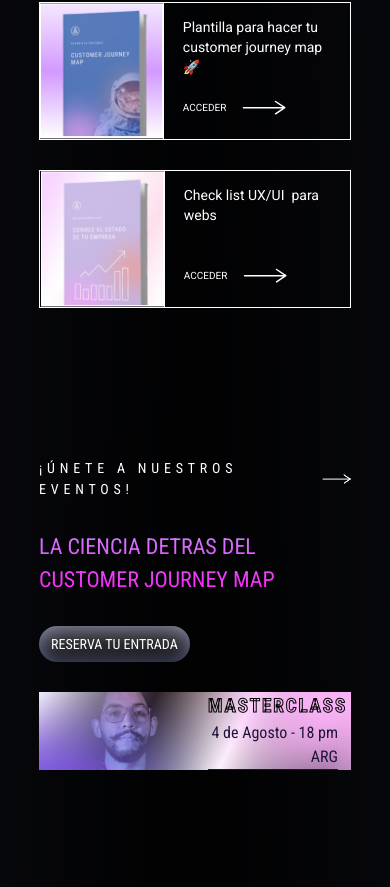
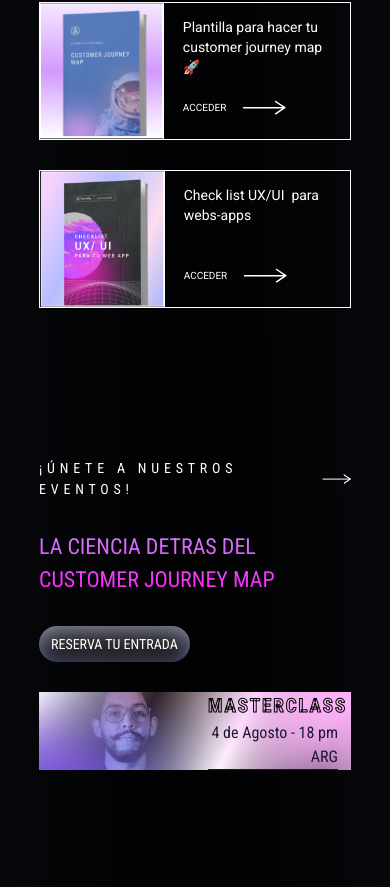
Before and after one commit to enrique-dev-coder/launchy.me, a Next.js app: page / in a window 390 px wide. Shown: the part 5277-6164 px from the top of the page. Built offline with nearby package versions, Linux system fonts and the light colour scheme; a web font is replaced by a local one.

Commit message:
correccion de detalles del form y links de recursos agregados

```diff
--- a/components/ContactPage/ContactForm.jsx
+++ b/components/ContactPage/ContactForm.jsx
@@ -1,6 +1,6 @@
-import React, { useState } from "react";
-import HomeSectionContainer from "../../components/Wrappers/HomeSectionContainer";
-import SubscribeModal from "../subscribeModal";
+import React, { useState } from 'react';
+import HomeSectionContainer from '../../components/Wrappers/HomeSectionContainer';
+import SubscribeModal from '../subscribeModal';
 const InputContactForm = ({
   title,
   type,
@@ -28,11 +28,11 @@ const InputContactForm = ({
 
 const ContactForm = () => {
   const [formValues, setFormValues] = useState({
-    name: "",
-    mail: "",
-    select1: "",
-    select2: "",
-    message: "",
+    name: '',
+    mail: '',
+    select1: '',
+    select2: '',
+    message: '',
   });
   const { name, mail, select1, select2, message } = formValues;
   const [formConfirmation, setFormConfirm] = useState(false);
@@ -42,42 +42,42 @@ const ContactForm = () => {
     let xhr = new XMLHttpRequest();
     //peticion a url  al formulario de hubspot
     let url =
-      "https://api.hsforms.com/submissions/v3/integration/submit/21108231/c217499f-c774-47a5-ae7c-b16a8201b566";
+      'https://api.hsforms.com/submissions/v3/integration/submit/21108231/c217499f-c774-47a5-ae7c-b16a8201b566';
     //array con los valores del estado
     let data = {
       fields: [
         {
-          name: "firstname",
+          name: 'firstname',
           value: name,
         },
         {
-          name: "email",
+          name: 'email',
           value: mail,
         },
         {
-          name: "necesidades",
+          name: 'necesidades',
           value: select1,
         },
         {
-          name: "solcuiones2",
+          name: 'solcuiones2',
           value: select2,
         },
         {
-          name: "message",
+          name: 'message',
           value: message,
         },
       ],
       context: {
-        pageUri: "http://localhost:3000/",
-        pageName: "Launchy",
+        pageUri: 'http://localhost:3000/',
+        pageName: 'Launchy',
       },
     };
     //pasamos el dato a JSON para enviar
     let final_data = JSON.stringify(data);
     //metodo de postear  a la url de hubspot
-    xhr.open("POST", url);
+    xhr.open('POST', url);
     //mandar peticion de typo application/json
-    xhr.setRequestHeader("Content-Type", "application/json");
+    xhr.setRequestHeader('Content-Type', 'application/json');
     //funcion que sirce para verificar que se haya mandado el form
     xhr.onreadystatechange = function () {
       if (xhr.readyState === 4 && xhr.status === 200) {
@@ -95,11 +95,11 @@ const ContactForm = () => {
     xhr.send(final_data);
     //dejar vacio el estado que mandael form
     setFormValues({
-      name: "",
-      mail: "",
-      select1: "",
-      select2: "",
-      message: "",
+      name: '',
+      mail: '',
+      select1: '',
+      select2: '',
+      message: '',
     });
   };
 
@@ -122,7 +122,7 @@ const ContactForm = () => {
           {formConfirmation && (
             <SubscribeModal
               background={
-                "linear-gradient(180deg, rgba(176, 152, 240, 0.59) 100%, rgba(134, 20, 130, 0.2) 100%)"
+                'linear-gradient(180deg, rgba(176, 152, 240, 0.59) 100%, rgba(134, 20, 130, 0.2) 100%)'
               }
               closeModal={() => setFormConfirm(false)}
             />
@@ -133,16 +133,16 @@ const ContactForm = () => {
           <form className="w-full" onSubmit={handleSubmit}>
             <div className="flex flex-col md:flex-row justify-between">
               <InputContactForm
-                type={"text"}
-                title={"¿Cómo te llamas? *"}
+                type={'text'}
+                title={'¿Cómo te llamas? *'}
                 placeholder="Nicolas Tesla"
                 name="name"
                 value={name}
                 onChangeFunction={handleInputChange}
               />
               <InputContactForm
-                type={"mail"}
-                title={"Tu Mail *"}
+                type={'mail'}
+                title={'Tu Mail *'}
                 placeholder="nicolas@empresacool.com"
                 name="mail"
                 value={mail}
@@ -150,8 +150,8 @@ const ContactForm = () => {
               />
             </div>
             {/*select*/}
-            <div className="flex justify-between mb-[20px]  flex-col md:flex-row">
-              <div className="flex flex-col w-full md:w-[45%] mb-[20px]">
+            <div className="flex justify-between mb-[20px]  flex-col ">
+              <div className="flex flex-col w-full  mb-[20px]">
                 <label className="text-white font-normal text-base roboto_normal mb-[10px] ">
                   Quisieras:
                 </label>
@@ -172,7 +172,7 @@ const ContactForm = () => {
                   <option value="Otros">Otros</option>
                 </select>
               </div>
-              <div className="flex flex-col w-full md:w-[45%]">
+              <div className="flex flex-col w-full ">
                 <label className="text-white font-normal text-base roboto_normal mb-[10px] ">
                   ¿Qué solución te interesó?
                 </label>
--- a/components/Parte7Home/FreeResource.jsx
+++ b/components/Parte7Home/FreeResource.jsx
@@ -1,10 +1,11 @@
 import { useEffect, useState } from 'react';
 
-const ResourceCard = ({ img, title, renderOnMobile }) => {
+const ResourceCard = ({ img, title, renderOnMobile, link }) => {
   return (
     renderOnMobile && (
+      <a href={link} target="_blank" rel="noopener noreferrer ">
         <div
-        className={`w-full mb-[30px] md:mb-0 md:w-[275px] h-[138px] ${
+          className={`w-full mb-[30px] md:mb-0 md:w-[275px] h-[138px] cursor-pointer ${
             title === null && ' border-none'
           } flex  border border-white`}
         >
@@ -15,7 +16,9 @@ const ResourceCard = ({ img, title, renderOnMobile }) => {
             } border-white flex flex-col justify-center`}
           >
             <div className="w-[80%] h-[80%] flex flex-col  mx-auto">
-            <p className="text-white flex-1  text-sm roboto_normal ">{title}</p>
+              <p className="text-white flex-1  text-sm roboto_normal ">
+                {title}
+              </p>
               {title && (
                 <div className="flex mb-[10px]">
                   <p className="text-white  text-[10px] mr-4 uppercase roboto_normal">
@@ -27,6 +30,7 @@ const ResourceCard = ({ img, title, renderOnMobile }) => {
             </div>
           </div>
         </div>
+      </a>
     )
   );
 };
@@ -44,11 +48,13 @@ const FreeResource = () => {
       img: '/img/team/customer.png',
       title: 'Plantilla para hacer tu customer journey map 🚀 ',
       renderOnMobile: true,
+      link: 'https://launchy-21017130.hubspotpagebuilder.com/customer-journey-map',
     },
     {
-      img: '/img/team/autodiagnostico.png',
-      title: 'Check list UX/UI  para webs',
+      img: '/img/checklist-ux-ui.png',
+      title: 'Check list UX/UI  para webs-apps',
       renderOnMobile: true,
+      link: 'https://launchy-21017130.hubspotpagebuilder.com/checklist-ux-ui',
     },
     {
       img: '',
@@ -71,6 +77,7 @@ const FreeResource = () => {
           //esto es para que no renderice la tarjeta en blacno
 
           <ResourceCard
+            link={r.link}
             key={i}
             img={r.img}
             title={r.title}
--- a/components/SubscribeForm.jsx
+++ b/components/SubscribeForm.jsx
@@ -116,7 +116,12 @@ const SubscribeForm = () => {
           </button>
           <p className="mt-[20px] text-sm" style={{ color: '#DCDCDC' }}>
             Acepto las{' '}
-            <span className="underline">Politicas de Privacidad </span> al
+            <a href="/privacy">
+              <span className="underline cursor-pointer">
+                Politicas de Privacidad{' '}
+              </span>{' '}
+              al
+            </a>
             suscribirme.
           </p>
         </form>
--- a/components/pagesAtom/FAQ.jsx
+++ b/components/pagesAtom/FAQ.jsx
@@ -92,7 +92,7 @@ const FAQ = () => {
   const { porque, proyectos, especialidad, aliens, partners, referidos } = show;
 
   return (
-    <div className="flex flex-col bg-black text-white gap-6 w-full max-w-[550px] ">
+    <div className="flex flex-col  text-white gap-6 w-full max-w-[550px] ">
       <h2 className="text-white font-medium uppercase text-[28px]   mb-[30px]">
         NOS SUELEN PREGUNTAR...
       </h2>
--- a/components/pagesAtom/FAQsingle.jsx
+++ b/components/pagesAtom/FAQsingle.jsx
@@ -17,15 +17,15 @@ const FAQsingle = ({ text, answer, type, show, showDispatch }) => {
 
       <div
         className={`flex  pointer-events-none w-[85%] py-[15px] mx-auto ${
-          show ? "block" : "hidden"
-        } bg-black`}
+          show ? 'block' : 'hidden'
+        } `}
       >
         {answer}
       </div>
       {/*ELi aqui cambie la flechita por un icono y solo le deje la logica con los giros*/}
       <div
         className={`  absolute right-0 translate-y-1 transition-all transform ${
-          show ? "rotate-[180deg] " : "rotate-[0deg] "
+          show ? 'rotate-[180deg] ' : 'rotate-[0deg] '
         } mr-[5%]`}
       >
         <img
--- a/pages/contact/index.jsx
+++ b/pages/contact/index.jsx
@@ -8,7 +8,7 @@ const index = () => {
   return (
     <StarBackgroundCss>
       {/*div vacio solo para dejar espacio en el section container porque me da hueva acomodorlao para casos  donde se incie con una seccion*/}
-      <div className="w-full h-[150px]"></div>
+      <div className="w-full h-[100px]"></div>
       <ContactForm />
       <FaqContact />
       <SubscribeForm />
--- a/styles/globals.css
+++ b/styles/globals.css
@@ -12,7 +12,7 @@
   background: #727374;
 }
 
-@import url("https://fonts.googleapis.com/css2?family=Joan&family=Roboto+Condensed:wght@300;400;700&family=Roboto:wght@300;400;500;700;900&display=swap");
+@import url('https://fonts.googleapis.com/css2?family=Joan&family=Roboto+Condensed:wght@300;400;700&family=Roboto:wght@300;400;500;700;900&display=swap');
 
 html {
   overflow-x: hidden !important;
@@ -20,7 +20,7 @@ html {
 }
 
 body {
-  font-family: "Roboto Condensed", sans-serif;
+  font-family: 'Roboto Condensed', sans-serif;
   overflow-x: hidden;
 }
 /*
@@ -79,7 +79,7 @@ canvas {
 }
 
 .alien_position {
-  right: 90px;
+  right: 110px;
 }
 @media (min-width: 1740px) {
   .alien_position {
@@ -184,7 +184,7 @@ canvas {
 }
 
 .roboto_normal {
-  font-family: "Roboto", sans-serif;
+  font-family: 'Roboto', sans-serif;
 }
 
 .letter_spacing {
```
Also changed, not shown: public/img/checklist-ux-ui.png (added). Lines whose indentation alone changed are shown as unchanged.
